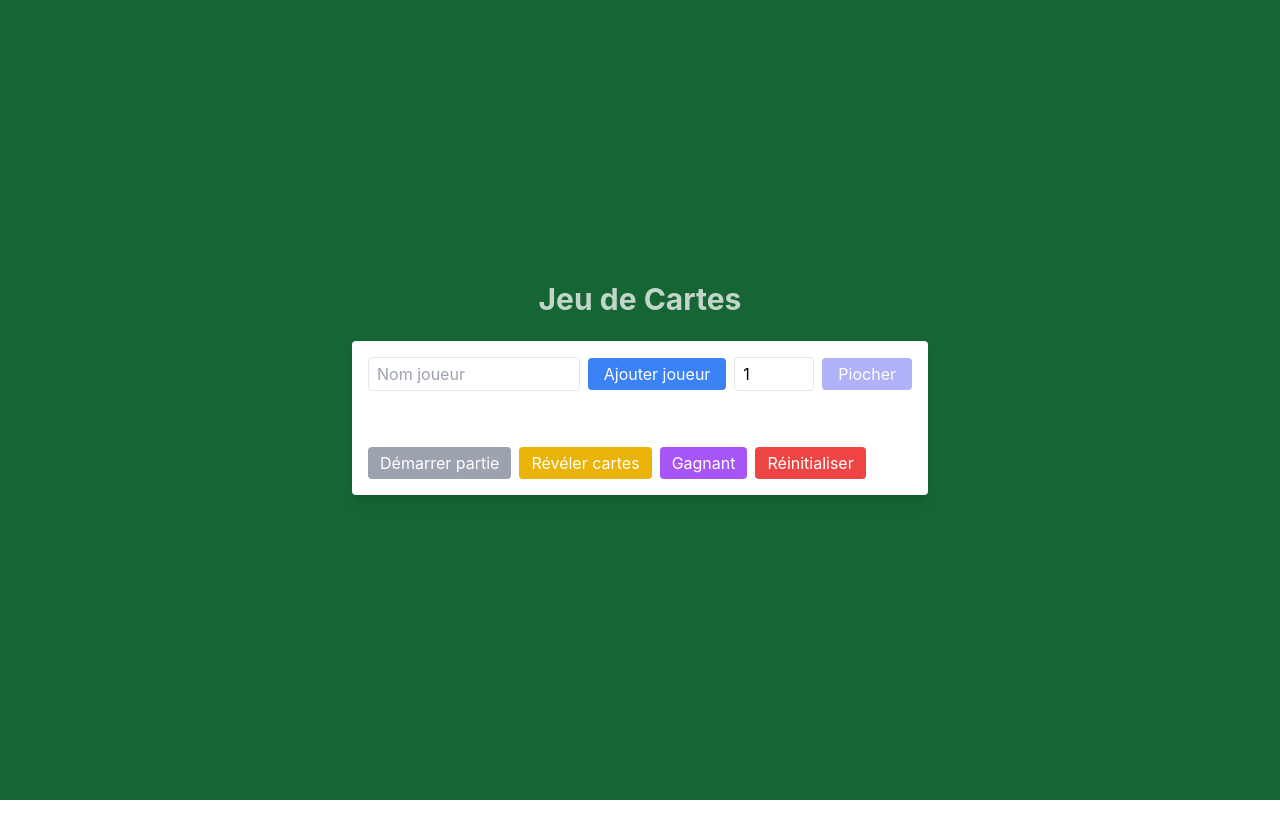
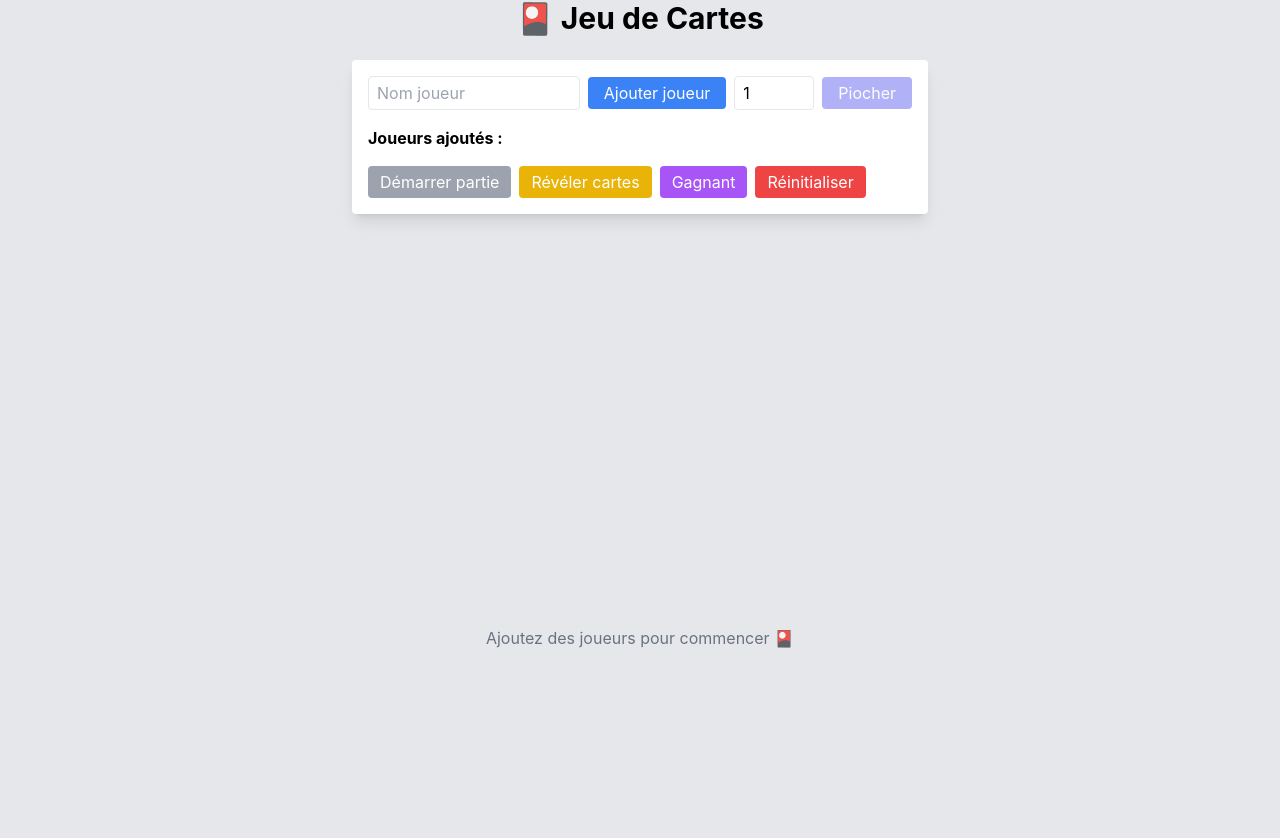
Before and after one commit to asket32/Jeux_de_carte, a React (Create React App) app in the folder frontend/: page / in a window 1280 px wide. Shown: the top 838 px of the page. Before the commit the page ends 800 px from the top, so only its background shows below. Built offline with nearby package versions, Linux system fonts and the light colour scheme.

Commit message:
[UPDATE]: modification des fichiers GameBoard, App

```diff
--- a/frontend/src/App.js
+++ b/frontend/src/App.js
@@ -3,18 +3,37 @@ import Menu from "./components/Menu";
 import GameBoard from "./components/GameBoard";
 
 function App() {
-  const [etatPartie, setEtatPartie] = useState({ joueurs: [] });
+  const [etatPartie, setEtatPartie] = useState({
+    joueurs: [],
+    partie_commencee: false,
+    partie_terminee: false,
+  });
+
   const [gagnant, setGagnant] = useState(null);
 
   return (
-    <div className="w-screen h-screen flex flex-col items-center justify-center bg-green-800 text-white">
-      <h1 className="text-3xl font-bold mb-6 animate-pulse">Jeu de Cartes</h1>
-      <Menu setEtatPartie={setEtatPartie} setGagnant={setGagnant} etatPartie={etatPartie} />
+    <div className="min-h-screen flex flex-col items-center justify-center bg-gray-200">
+      <h1 className="text-3xl font-bold mb-6">🎴 Jeu de Cartes</h1>
+
+      <Menu
+        setEtatPartie={(data) =>
+          setEtatPartie((prev) => ({
+            ...prev,
+            ...data,
+            joueurs: Array.isArray(data?.joueurs)
+              ? data.joueurs
+              : prev.joueurs,
+          }))
+        }
+        setGagnant={setGagnant}
+      />
+
       <GameBoard etatPartie={etatPartie} />
+
       {gagnant && (
-        <h2 className="mt-6 text-2xl font-extrabold text-yellow-400 animate-bounce">
-          🏆 Gagnant : {gagnant} 🏆
-        </h2>
+        <div className="mt-6 text-2xl font-bold text-green-700">
+          🏆 Gagnant : {gagnant}
+        </div>
       )}
     </div>
   );
--- a/frontend/src/components/GameBoard.js
+++ b/frontend/src/components/GameBoard.js
@@ -1,30 +1,50 @@
+// GameBoard.js
 import { motion, AnimatePresence } from "framer-motion";
-import PlayerHand from "./PlayerHand";
+import Card from "./Card";
 
 export default function GameBoard({ etatPartie }) {
-   if (!etatPartie || !Array.isArray(etatPartie.joueurs)) return null;
+  const joueurs = Array.isArray(etatPartie?.joueurs)
+    ? etatPartie.joueurs
+    : [];
+
+  if (joueurs.length === 0) {
+    return (
+      <div className="flex items-center justify-center min-h-screen text-gray-500">
+        Ajoutez des joueurs pour commencer 🎴
+      </div>
+    );
+  }
 
   return (
-    <div className="flex flex-col items-center justify-center space-y-6">
-      {etatPartie.joueurs.map((joueur, idxJ) => (
-        <div key={idxJ} className="flex flex-col items-center">
-          <h3 className="font-bold mb-2 text-lg">{joueur.nom}</h3>
-          <div className="flex space-x-2 justify-center">
+    <div className="flex flex-row items-center justify-center gap-8 flex-wrap mt-6">
+      {joueurs.map((joueur, idxJ) => (
+        <motion.div
+          key={idxJ}
+          initial={{ opacity: 0, y: 30 }}
+          animate={{ opacity: 1, y: 0 }}
+          transition={{ duration: 0.4 }}
+          className="flex flex-col items-center"
+        >
+          <h3 className="font-bold mb-3 text-xl text-gray-800">
+            {joueur.nom}
+          </h3>
+
+          <div className="flex space-x-3">
             <AnimatePresence>
-              {joueur.main.map((carte, idx) => (
+              {(joueur.main || []).map((carte, idx) => (
                 <motion.div
                   key={idx}
-                  initial={{ y: -50, opacity: 0, scale: 0.5 }}
-                  animate={{ y: 0, opacity: 1, scale: 1 }}
-                  exit={{ y: 50, opacity: 0, scale: 0.5 }}
-                  transition={{ duration: 0.5, delay: idx * 0.1 }}
+                  initial={{ opacity: 0, scale: 0.6, y: -20 }}
+                  animate={{ opacity: 1, scale: 1, y: 0 }}
+                  exit={{ opacity: 0, scale: 0.6, y: 20 }}
+                  transition={{ duration: 0.25, delay: idx * 0.05 }}
                 >
-                  <PlayerHand carte={carte} />
+                  <Card carte={carte} />
                 </motion.div>
               ))}
             </AnimatePresence>
           </div>
-        </div>
+        </motion.div>
       ))}
     </div>
   );
```
